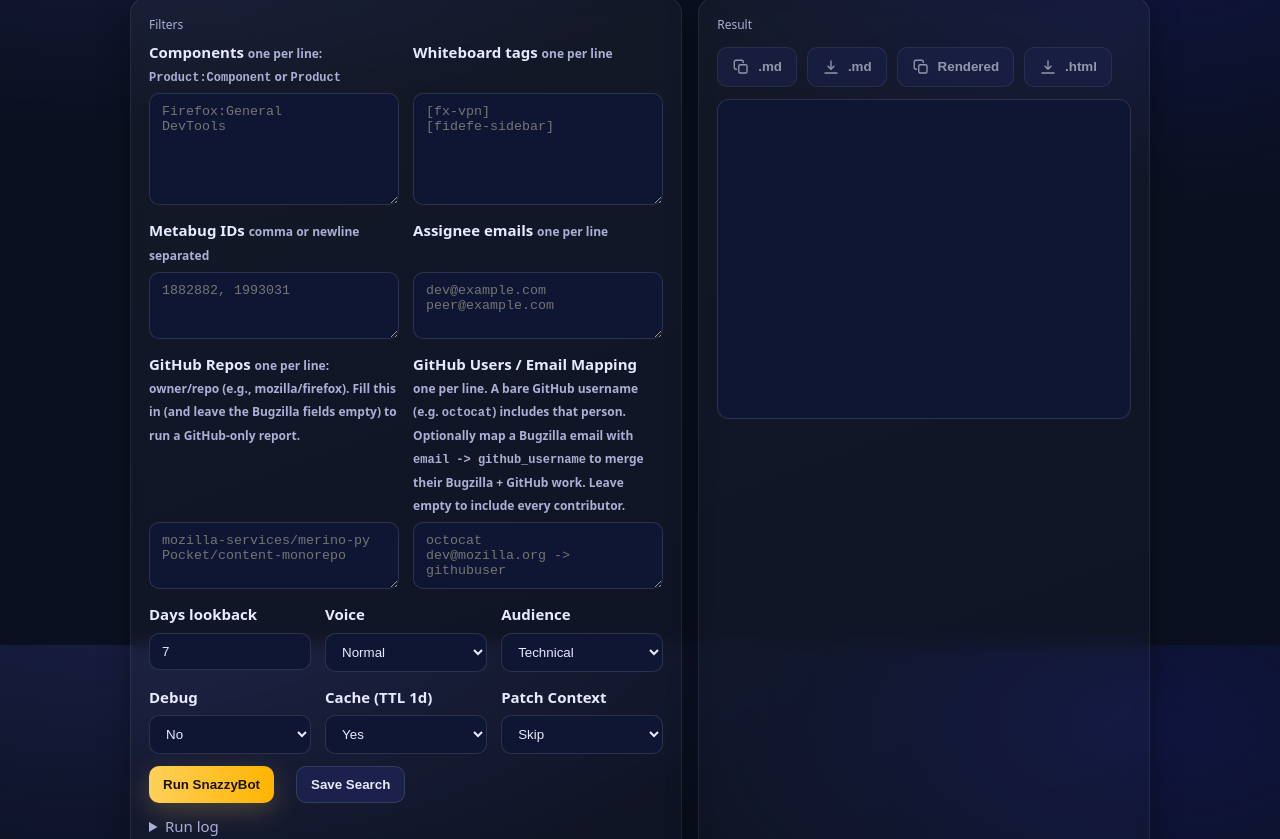
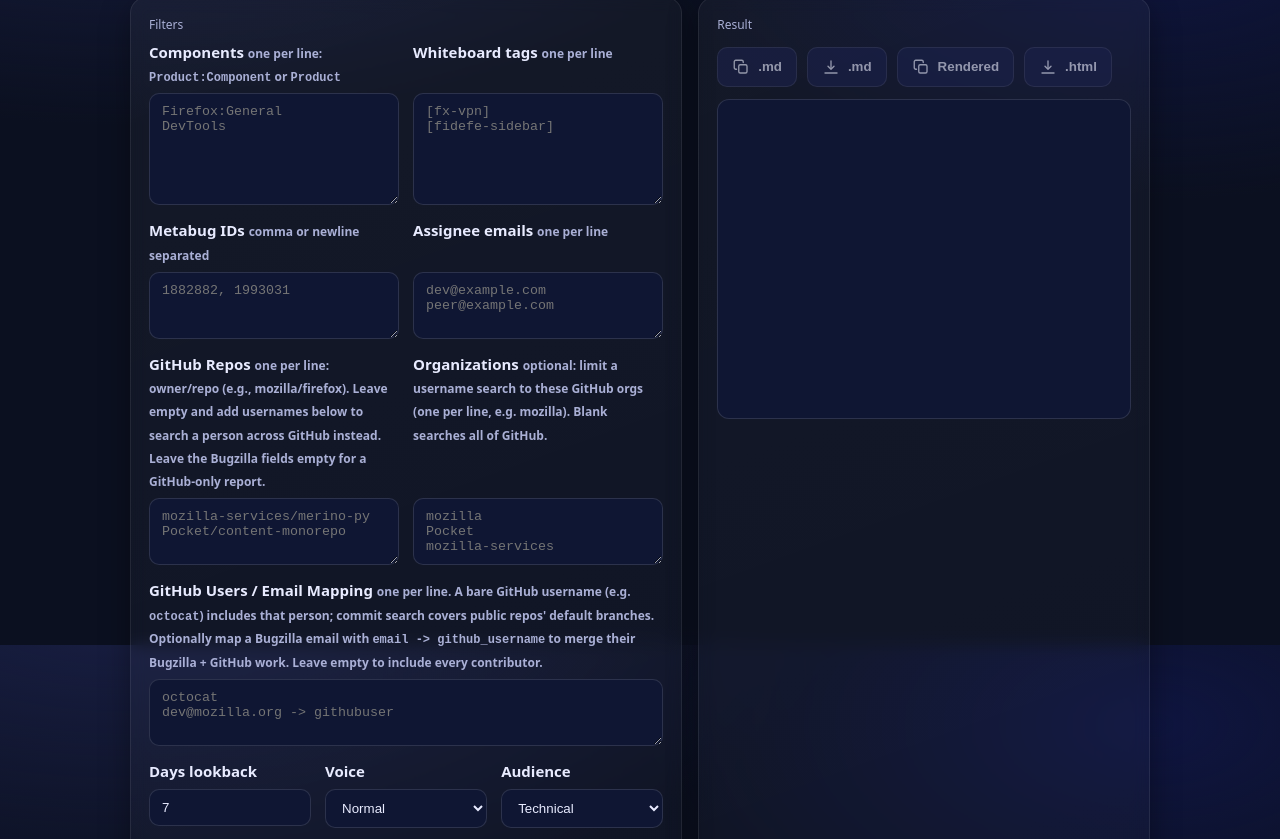
Before and after one commit to msujaws/bugzilla-project-status-update, a website with bundled scripts: page snazzybot/public/index.html in a window 1280 px wide. Shown: the part 155-994 px from the top of the page. Built offline with nearby package versions, Linux system fonts and the light colour scheme.

Commit message:
feat(ui): run from usernames + optional orgs without repos
includeGithubActivity now turns on when repos OR usernames are present, so
a username alone produces a report. Adds an optional Organizations field
that scopes the username search to given GitHub orgs (blank = all of GitHub),
wired into the payload, URL state, and saved searches. Updates the GitHub
field labels/hints. e2e covers a username-only, org-scoped run.

```diff
--- a/snazzybot/public/app.js
+++ b/snazzybot/public/app.js
@@ -1066,6 +1066,7 @@ if (runButton) {
     const whiteboards = parseLines($("whiteboards")?.value || "");
     const assignees = parseLines($("assignees")?.value || "");
     const githubRepos = parseLines($("github-repos")?.value || "");
+    const githubOrgs = parseLines($("github-orgs")?.value || "");
     const { emailMapping, githubUsernames } = parseEmailMapping(
       $("email-mapping")?.value || "",
     );
@@ -1076,7 +1077,10 @@ if (runButton) {
     const skipCache = $("cache")?.value === "false";
     const includePatchContext =
       ($("patch-context")?.value || "include") !== "omit";
-    const includeGithubActivity = githubRepos.length > 0;
+    // GitHub activity runs from named repos OR a username search (orgs only
+    // scope that search — they don't trigger it on their own).
+    const includeGithubActivity =
+      githubRepos.length > 0 || githubUsernames.length > 0;
 
     const sp = new URLSearchParams();
     // Store raw textarea strings; they're newline-safe in params.
@@ -1113,6 +1117,7 @@ if (runButton) {
       githubRepos,
       emailMapping,
       githubUsernames,
+      githubOrgs,
       includeGithubActivity,
     };
     // If Debug = Yes, use streaming (shows live logs + progress)
@@ -1131,6 +1136,7 @@ function getCurrentFormParams() {
     metabugs: $("metabugs")?.value || "",
     assignees: $("assignees")?.value || "",
     githubRepos: $("github-repos")?.value || "",
+    githubOrgs: $("github-orgs")?.value || "",
     emailMapping: $("email-mapping")?.value || "",
     days: Number($("days")?.value) || 7,
     voice: $("voice")?.value || "normal",
@@ -1154,6 +1160,8 @@ function hydrateFromURL() {
     setFieldValue("assignees", sp.get("assignees") || "");
   if (sp.has("github-repos"))
     setFieldValue("github-repos", sp.get("github-repos") || "");
+  if (sp.has("github-orgs"))
+    setFieldValue("github-orgs", sp.get("github-orgs") || "");
   if (sp.has("email-mapping"))
     setFieldValue("email-mapping", sp.get("email-mapping") || "");
   if (sp.has("days")) setFieldValue("days", sp.get("days") || "7");
@@ -1194,6 +1202,7 @@ const savedSearches = new SavedSearches(savedSearchesContainer, {
     setFieldValue("metabugs", params.metabugs || "");
     setFieldValue("assignees", params.assignees || "");
     setFieldValue("github-repos", params.githubRepos || "");
+    setFieldValue("github-orgs", params.githubOrgs || "");
     setFieldValue("email-mapping", params.emailMapping || "");
     setFieldValue("days", String(params.days || 7));
     setFieldValue("voice", params.voice || "normal");
--- a/snazzybot/public/index.html
+++ b/snazzybot/public/index.html
@@ -134,19 +134,17 @@
             <label class="filter-label filter-label--spaced" for="github-repos"
               >GitHub Repos
               <span class="hint"
-                >one per line: owner/repo (e.g., mozilla/firefox). Fill this in
-                (and leave the Bugzilla fields empty) to run a GitHub-only
+                >one per line: owner/repo (e.g., mozilla/firefox). Leave empty
+                and add usernames below to search a person across GitHub
+                instead. Leave the Bugzilla fields empty for a GitHub-only
                 report.</span
               ></label
             >
-            <label class="filter-label filter-label--spaced" for="email-mapping"
-              >GitHub Users / Email Mapping
+            <label class="filter-label filter-label--spaced" for="github-orgs"
+              >Organizations
               <span class="hint"
-                >one per line. A bare GitHub username (e.g.
-                <code>octocat</code>) includes that person. Optionally map a
-                Bugzilla email with <code>email -> github_username</code> to
-                merge their Bugzilla + GitHub work. Leave empty to include every
-                contributor.</span
+                >optional: limit a username search to these GitHub orgs (one per
+                line, e.g. mozilla). Blank searches all of GitHub.</span
               ></label
             >
             <textarea
@@ -155,9 +153,29 @@
               placeholder="mozilla-services/merino-py&#10;Pocket/content-monorepo"
             ></textarea>
             <textarea
+              id="github-orgs"
+              rows="3"
+              placeholder="mozilla&#10;Pocket&#10;mozilla-services"
+            ></textarea>
+            <label
+              class="filter-label filter-label--spaced"
+              for="email-mapping"
+              style="grid-column: 1 / -1"
+              >GitHub Users / Email Mapping
+              <span class="hint"
+                >one per line. A bare GitHub username (e.g.
+                <code>octocat</code>) includes that person; commit search covers
+                public repos' default branches. Optionally map a Bugzilla email
+                with <code>email -> github_username</code> to merge their
+                Bugzilla + GitHub work. Leave empty to include every
+                contributor.</span
+              ></label
+            >
+            <textarea
               id="email-mapping"
               rows="3"
               placeholder="octocat&#10;dev@mozilla.org -> githubuser"
+              style="grid-column: 1 / -1"
             ></textarea>
           </div>
 
```
Also changed, not shown: snazzybot/tests/e2e/ui.spec.ts (+45 -0 lines).
